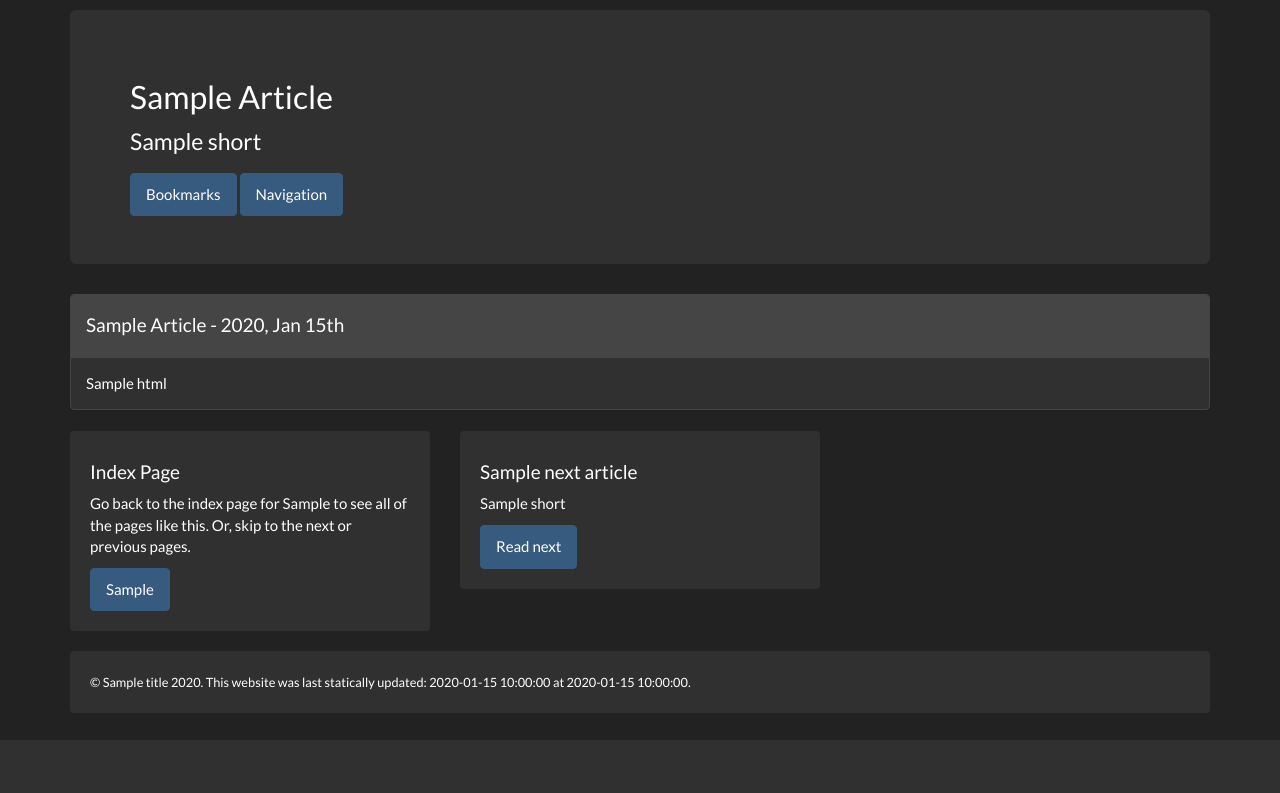
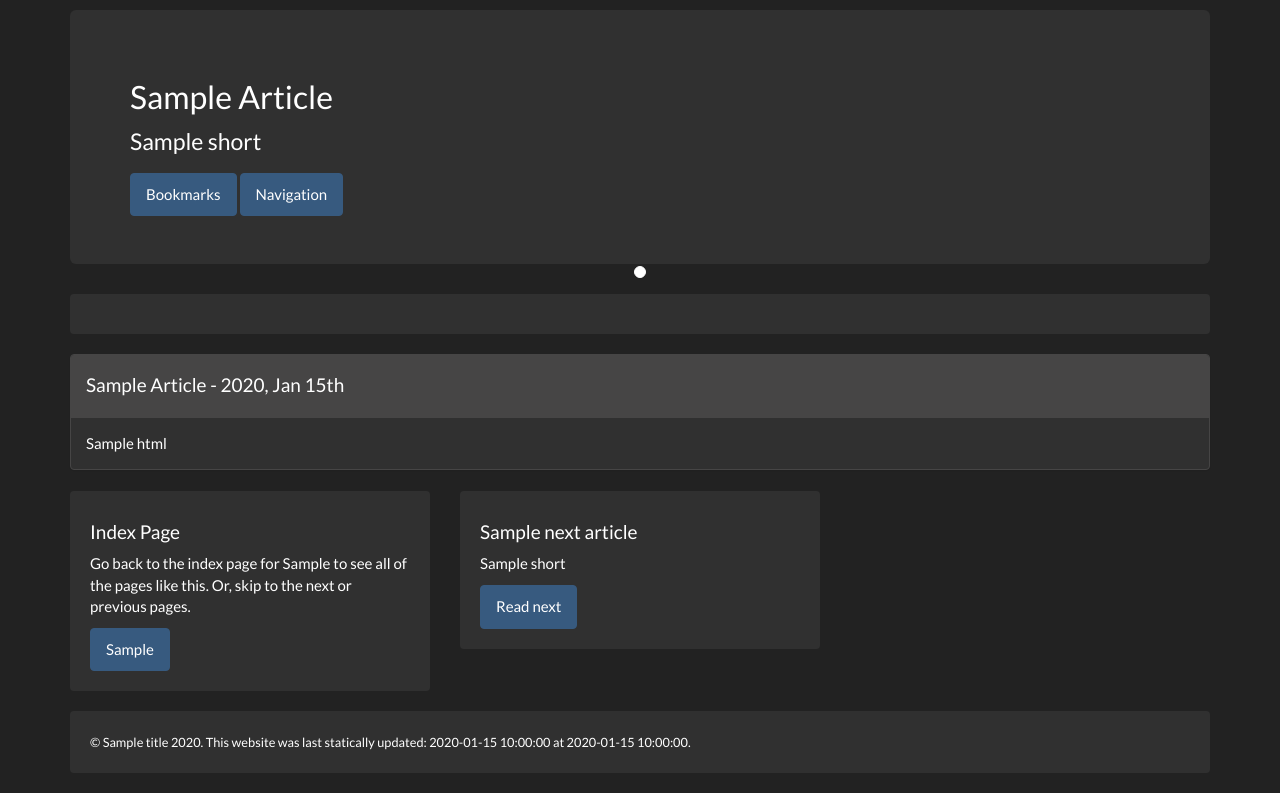
Before and after one commit to nathanrosspowell/nathanrosspowell.github.com, a Flask app: template website/templates/game.html in a window 1280 px wide. Shown: the part 60-853 px from the top of the page. Before the commit the page ends 800 px from the top, so only its background shows below. Run offline with Flask 2, Linux system fonts and the light colour scheme; the template is opened without the code that fills it: most values are stand-ins (such as "Sample title", 1, 10 or a date in 2020); some libraries are stand-ins or nearby versions; some web fonts are replaced.

Commit message:
remove anything slider, use bootstrap

```diff
--- a/website/static/css/main.css
+++ b/website/static/css/main.css
@@ -7,3 +7,11 @@
 .well {
     box-sizing: border-box;
 }
+
+/* Center carousel images */
+.carousel-inner > .item  > img {
+    margin: 0 auto;
+}
+.carousel-inner > .item  > iframe {
+    margin: 0 auto;
+}
--- a/website/templates/article.html
+++ b/website/templates/article.html
@@ -45,6 +45,9 @@
 {% endblock boilerplate_hero_unit %}
 
 {% block boilerplate_post_hero_unit %}
+    {% block article_pre_row %}
+    {% endblock article_pre_row %}
+
     {% if article.date %}
         {{
         macros.panel(
@@ -61,8 +64,7 @@
 {% endblock boilerplate_post_hero_unit %}
 
 {% block boilerplate_row %}
-    {% block article_pre_row %}
-    {% endblock article_pre_row %}
+
     {% if page_selected is equalto( False ) %}
         {% set link = url_for( ".index" ) %}
         {% call macros.row_span( "Home", "Home", link ) %}
--- a/website/templates/game.html
+++ b/website/templates/game.html
@@ -1,25 +1,30 @@
 {% extends "article.html" %}
 {% import "macros.html" as macros %}
-{% import "slider_js.js" as slider %}
 
-{% block article_load %}
-    {% include "slider_link.js" %}
-{% endblock article_load %}
+{% block article_pre_row %}
+    {% if article.mediabar %}
+        <div class="well">
+            <div id="carousel-example-generic" class="carousel slide" data-ride="carousel">
+              <!-- Indicators -->
+              <ol class="carousel-indicators">
+                {% for data in article.mediabar %}
+                    <li data-target="#carousel-example-generic" data-slide-to="{{loop.index}}"
+                    {% if loop.index0 == 0 %}
+                        class="active"
+                    {% endif %}
+                    >
+                    </li>
+                {% endfor %}
+              </ol>
 
-{% block article_complete%}
-    {% autoescape false %}
-        {{ slider.js( article.mediabar ) }}
-    {% endautoescape %}
-{% endblock article_complete%}
-
-{% block article_pre %}
-    {% if article.mediabar %}
-        <hr/>
-        <p id="mediabar">
-            {{ article.title }} Media
-			<ul id="slider1">
+              <!-- Wrapper for slides -->
+              <div class="carousel-inner">
                 {% for data in article.mediabar %}
-                    <li>
+                    <div class="item
+                    {% if loop.index0 == 0 %}
+                        active
+                    {% endif %}
+                    ">
                         {% if data.type is equalto( "youtube" ) %}
                             {{ macros.youtube( data.src ) }}
                         {% elif data.type is equalto( "image" ) %}
@@ -27,9 +32,21 @@
                         {% elif data.type is equalto( "gametrailer" ) %}
                             {{ macros.gametrailer( data.src ) }}
                         {% endif %}
-                    </li>
+                      <div class="carousel-caption">
+                        {{ data.title }}
+                      </div>
+                    </div>
                 {% endfor %}
-            </ul>
-        </p>
+              </div>
+
+              <!-- Controls -->
+              <a class="left carousel-control" href="#carousel-example-generic" data-slide="prev">
+                <span class="glyphicon glyphicon-chevron-left"></span>
+              </a>
+              <a class="right carousel-control" href="#carousel-example-generic" data-slide="next">
+                <span class="glyphicon glyphicon-chevron-right"></span>
+              </a>
+            </div>
+        </div>
     {% endif %}
-{% endblock article_pre %}
+{% endblock article_pre_row %}
```
